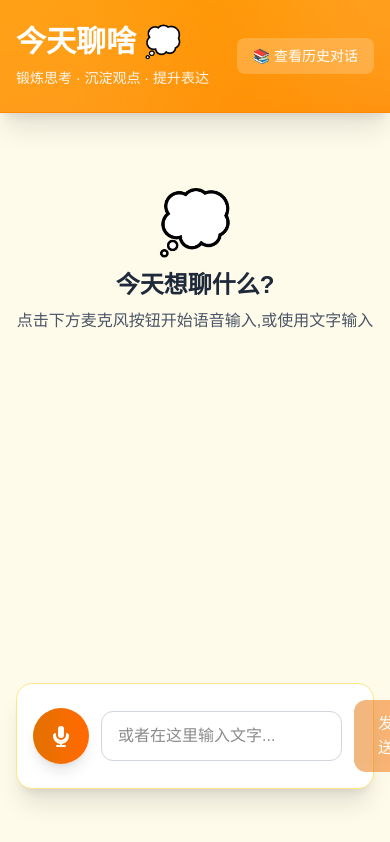
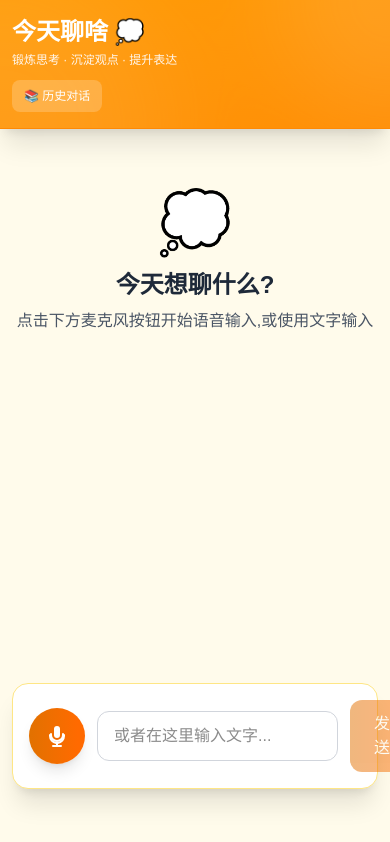
Before and after one commit to Xiaowei-Huang/SpeakNow, a Next.js app: page / in a window 390 px wide. Shown: the top 842 px of the page. Built offline with nearby package versions, Linux system fonts and the light colour scheme.

Commit message:
Update HomeContent.tsx

```diff
--- a/app/HomeContent.tsx
+++ b/app/HomeContent.tsx
@@ -151,55 +151,57 @@ export default function HomeContent() {
   return (
     <div className="min-h-screen bg-amber-50">
       {/* Header - 使用自定义橙黄色 RGB(255, 153, 0) */}
-      <div className="text-white py-6 shadow-xl border-b border-orange-400 relative overflow-hidden" style={{ background: 'linear-gradient(to bottom right, rgb(255, 153, 0), rgb(255, 140, 0))' }}>
+      <div className="text-white py-4 md:py-6 shadow-xl border-b border-orange-400 relative overflow-hidden" style={{ background: 'linear-gradient(to bottom right, rgb(255, 153, 0), rgb(255, 140, 0))' }}>
         {/* 装饰性光晕 */}
         <div className="absolute inset-0 opacity-15">
           <div className="absolute top-0 right-0 w-64 h-64 bg-orange-100 rounded-full blur-3xl transform translate-x-32 -translate-y-32"></div>
           <div className="absolute bottom-0 left-0 w-96 h-96 bg-orange-200 rounded-full blur-3xl transform -translate-x-48 translate-y-48"></div>
         </div>
 
-        <div className="max-w-4xl mx-auto px-4 sm:px-6 relative z-10">
+        <div className="max-w-4xl mx-auto px-3 sm:px-4 md:px-6 relative z-10">
           {/* 继续对话提示 */}
           {continueId && conversation.messages.length > 0 && (
-            <div className="mb-4 bg-white/20 backdrop-blur-sm rounded-lg px-4 py-2 flex items-center justify-between">
-              <div className="flex items-center space-x-2">
-                <span className="text-sm">🔄 继续之前的对话</span>
+            <div className="mb-3 md:mb-4 bg-white/20 backdrop-blur-sm rounded-lg px-3 py-2 flex flex-col sm:flex-row sm:items-center sm:justify-between gap-2">
+              <div className="flex items-center space-x-2 flex-wrap">
+                <span className="text-xs sm:text-sm">🔄 继续之前的对话</span>
                 {conversation.summary && (
-                  <span className="text-sm font-semibold">「{conversation.summary}」</span>
+                  <span className="text-xs sm:text-sm font-semibold line-clamp-1">「{conversation.summary}」</span>
                 )}
               </div>
               <Link
                 href="/"
-                className="text-sm px-3 py-1 bg-white/20 hover:bg-white/30 rounded transition-all"
+                className="text-xs sm:text-sm px-3 py-1 bg-white/20 hover:bg-white/30 rounded transition-all whitespace-nowrap self-start sm:self-auto"
               >
                 开始新对话
               </Link>
             </div>
           )}
 
-          <div className="flex items-center justify-between">
-            <div>
-              <h1 className="text-3xl sm:text-4xl font-bold mb-2">
+          <div className="flex flex-col gap-3 md:flex-row md:items-center md:justify-between">
+            {/* 标题部分 */}
+            <div className="flex-1">
+              <h1 className="text-2xl sm:text-3xl md:text-4xl font-bold mb-1">
                 今天聊啥 💭
               </h1>
-              <p className="text-sm sm:text-base text-orange-50">
+              <p className="text-xs sm:text-sm md:text-base text-orange-50">
                 锻炼思考 · 沉淀观点 · 提升表达
               </p>
             </div>
 
-            <div className="flex items-center space-x-3">
+            {/* 右侧信息栏 */}
+            <div className="flex items-center justify-between md:justify-end gap-2 sm:gap-3">
               {conversation.messages.length > 0 && (
-                <div className="text-right">
-                  <div className="text-sm text-orange-50">对话轮数</div>
-                  <div className="text-3xl font-bold">{conversation.totalRounds}</div>
+                <div className="text-left md:text-right">
+                  <div className="text-xs sm:text-sm text-orange-50">对话轮数</div>
+                  <div className="text-2xl sm:text-3xl font-bold">{conversation.totalRounds}</div>
                 </div>
               )}
 
               <Link
                 href="/history"
-                className="px-4 py-2 bg-white/20 hover:bg-white/30 rounded-lg transition-all text-white text-sm"
+                className="px-3 py-2 sm:px-4 bg-white/20 hover:bg-white/30 rounded-lg transition-all text-white text-xs sm:text-sm whitespace-nowrap"
               >
-                📚 查看历史对话
+                📚 历史对话
               </Link>
             </div>
           </div>
@@ -207,7 +209,7 @@ export default function HomeContent() {
       </div>
 
       {/* Main Content */}
-      <div className="max-w-4xl mx-auto px-4 sm:px-6 py-8">
+      <div className="max-w-4xl mx-auto px-3 sm:px-4 md:px-6 py-4 md:py-8">
         <ChatInterface
           conversation={conversation}
           onAddMessage={addMessage}
```
